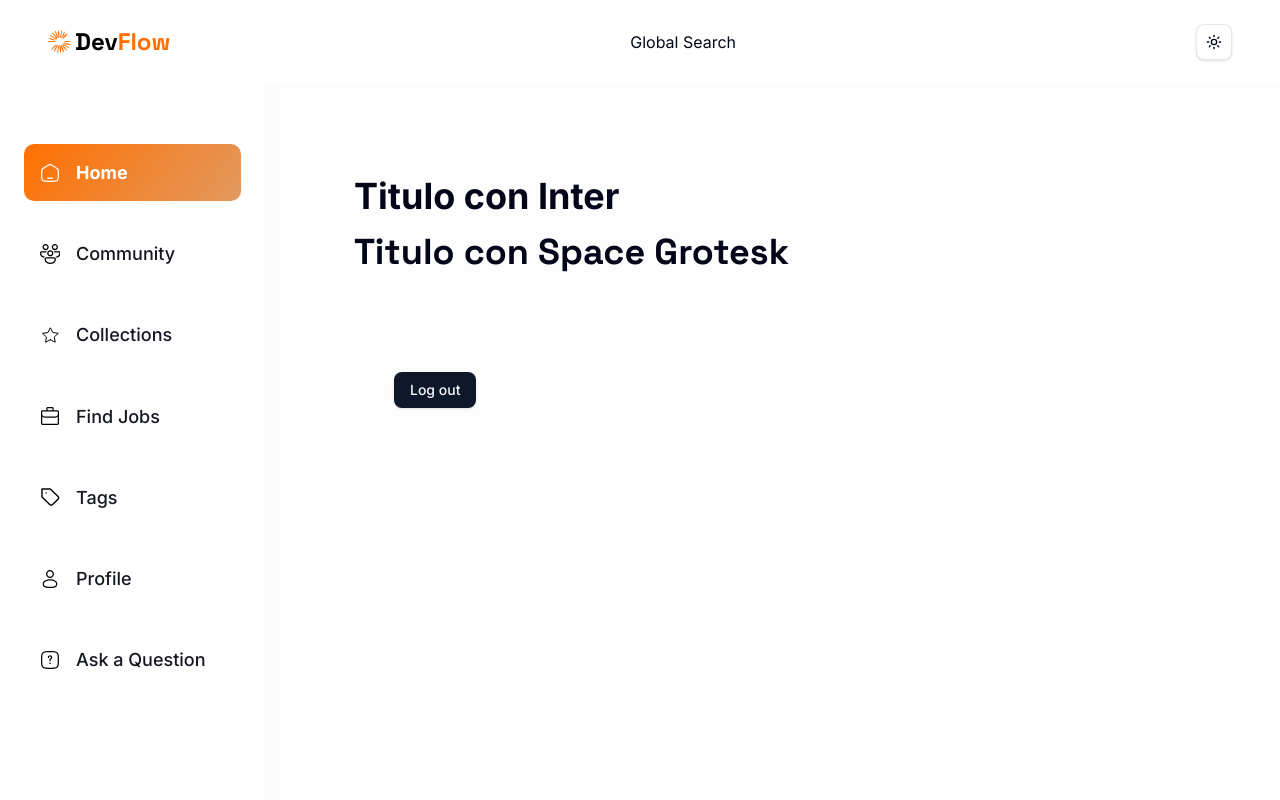
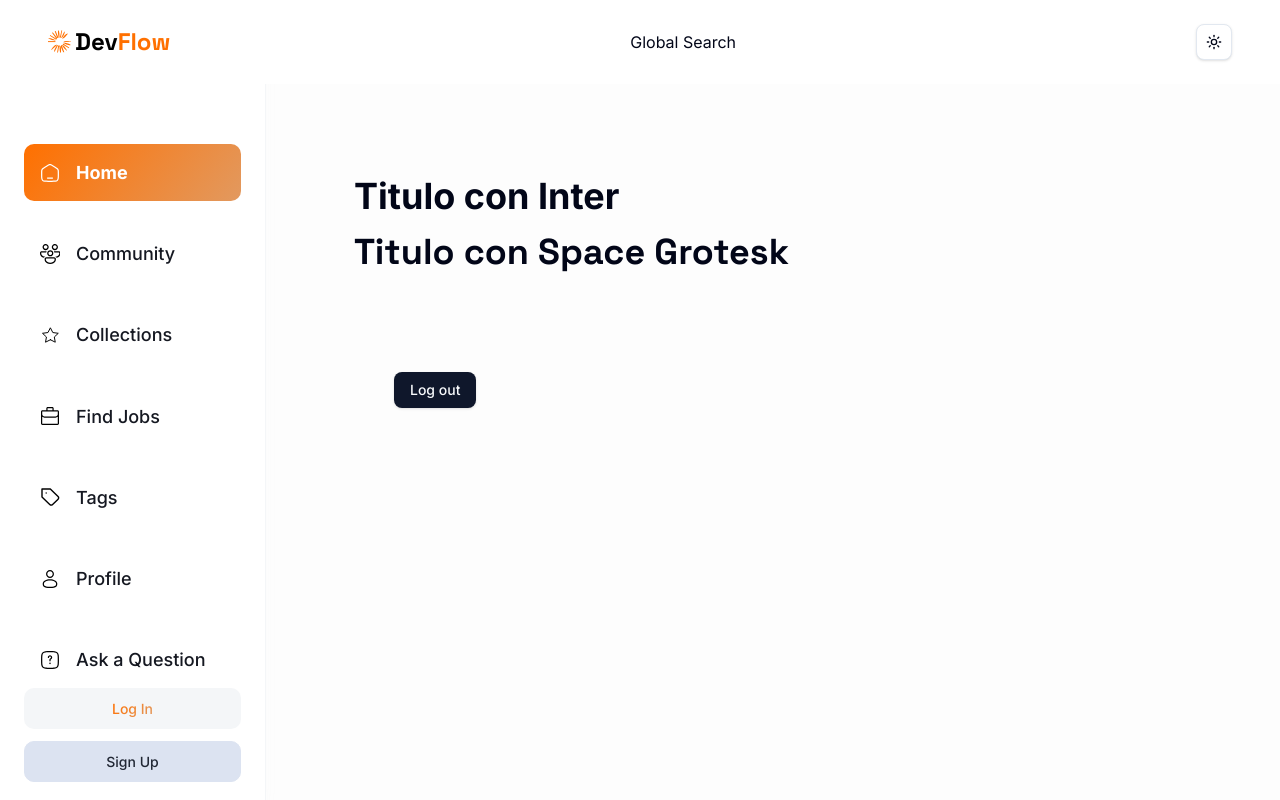
Before and after one commit to altguerrero/devflow, a Next.js app: page / in a window 1280 px wide. Built offline with nearby package versions, Linux system fonts and the light colour scheme; no server answers.

Commit message:
feat(sidebar): add login and signup buttons to LeftSidebar component

```diff
--- a/components/navigation/navbar/LeftSidebar.tsx
+++ b/components/navigation/navbar/LeftSidebar.tsx
@@ -1,11 +1,34 @@
 import React from "react";
+import ROUTES from "@/constants/routes";
+import Link from "next/link";
+import Image from "next/image";
+import { Button } from "@/components/ui/button";
 import NavLinks from "./NavLinks";
 
 const LeftSidebar = () => {
   return (
-    <section className="custom-scrollbar background-light900_dark200 light-border shadow-light-300 sticky top-0 left-0 flex h-screen flex-col justify-between overflow-y-auto border-r p-6 pt-36 max-sm:hidden lg:w-66.5 dark:shadow-none">
+    <section className="custom-scrollbar background-light900_dark200 light-border shadow-light-300 sticky top-0 left-0 flex h-screen flex-col justify-between overflow-y-auto border-r p-6 pt-36 max-sm:hidden lg:w-[266px] dark:shadow-none">
       <div className="flex flex-1 flex-col gap-6">
         <NavLinks />
+      </div>
+
+      <div className="flex flex-col gap-3">
+        <Button className="small-medium btn-secondary min-h-10.25 w-full rounded-lg px-4 py-3 shadow-none" asChild>
+          <Link href={ROUTES.SIGN_IN}>
+            <Image src="/icons/account.svg" alt="Account" width={20} height={20} className="invert-colors lg:hidden" />
+            <span className="primary-text-gradient max-lg:hidden">Log In</span>
+          </Link>
+        </Button>
+
+        <Button
+          className="small-medium light-border-2 btn-tertiary text-dark400_light900 min-h-10.25 w-full rounded-lg border px-4 py-3 shadow-none"
+          asChild
+        >
+          <Link href={ROUTES.SIGN_UP}>
+            <Image src="/icons/sign-up.svg" alt="Account" width={20} height={20} className="invert-colors lg:hidden" />
+            <span className="max-lg:hidden">Sign Up</span>
+          </Link>
+        </Button>
       </div>
     </section>
   );
```
Also changed, not shown: components/navigation/navbar/MobileNavigation.tsx (+1 -10 lines).
